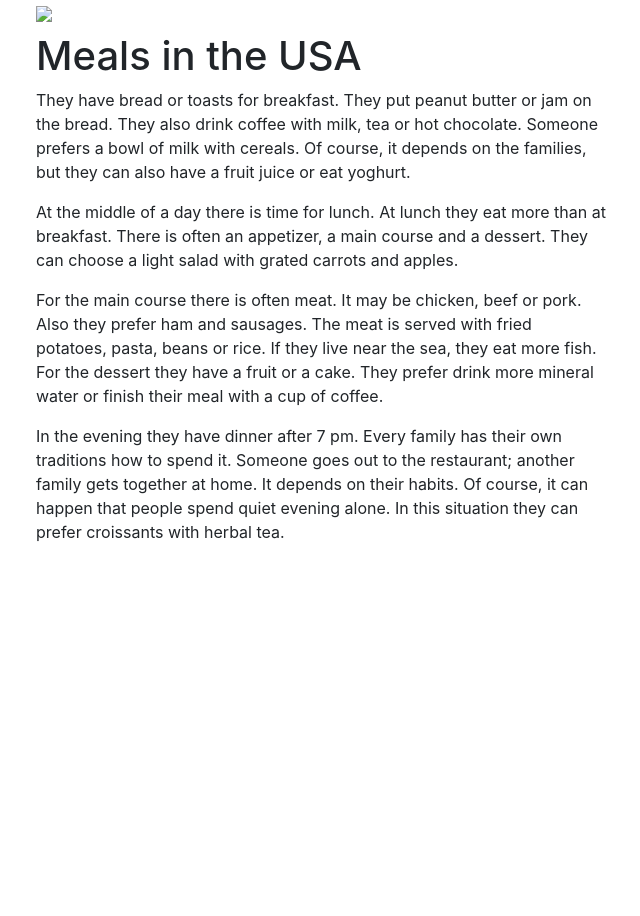
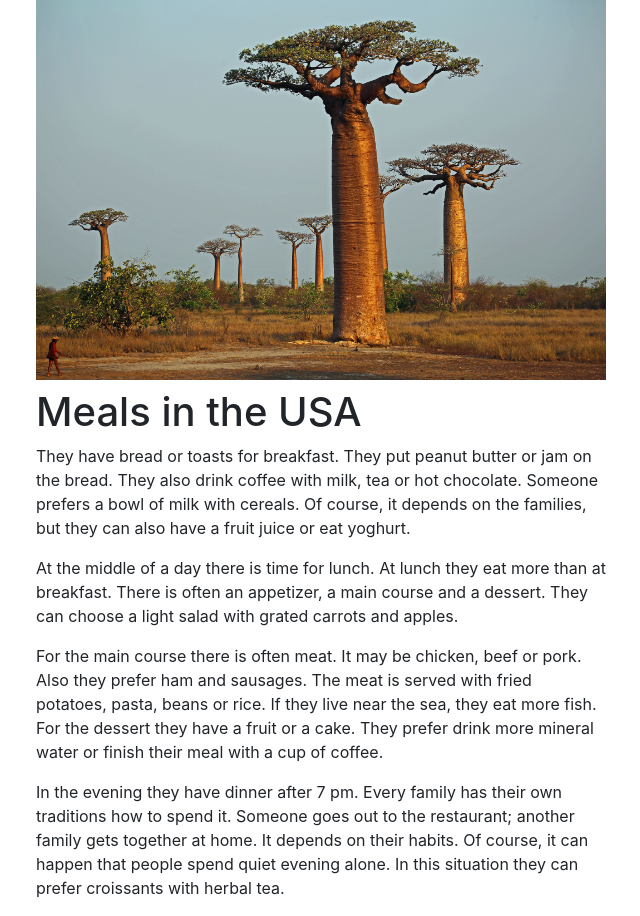
Before and after one commit to polandnews/upgraded-disco, a plain HTML site: page index.html in a window 1280 px wide. Shown: the whole page, without its empty margins (319-959 px from the left). Before the commit the page ends 800 px from the top, so only its background shows below. Drawn offline with nearby package versions, Linux system fonts and the light colour scheme.

Commit message:
Update index.html

```diff
--- a/index.html
+++ b/index.html
@@ -23,7 +23,7 @@
     <div class="container" style="max-width: 600px; ">
       <div class="row mb-2">
         <div class="col">
-          <img src="image.jpg" />
+          <img src="baobabs.jpg" />
         </div>
       </div>
       <div class="row">
```
